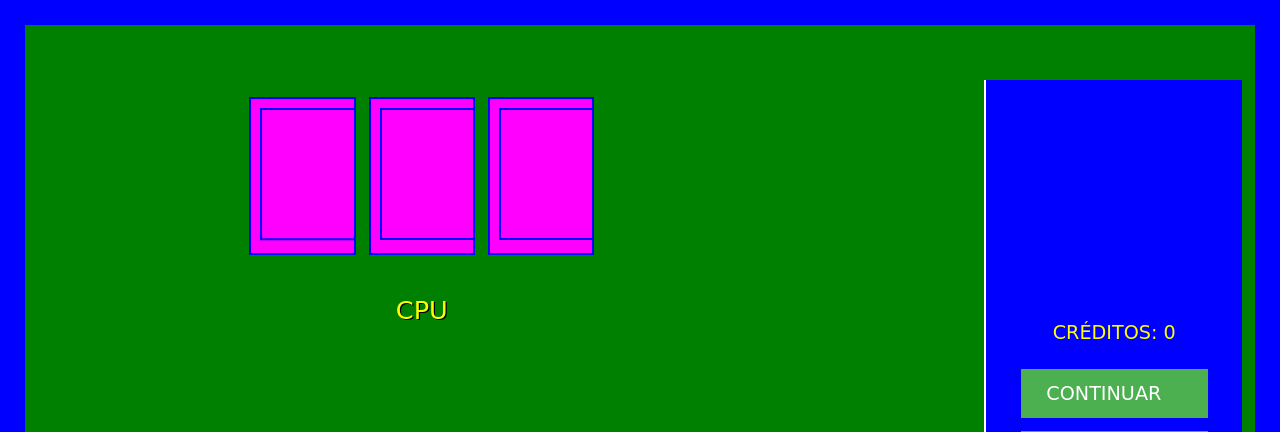
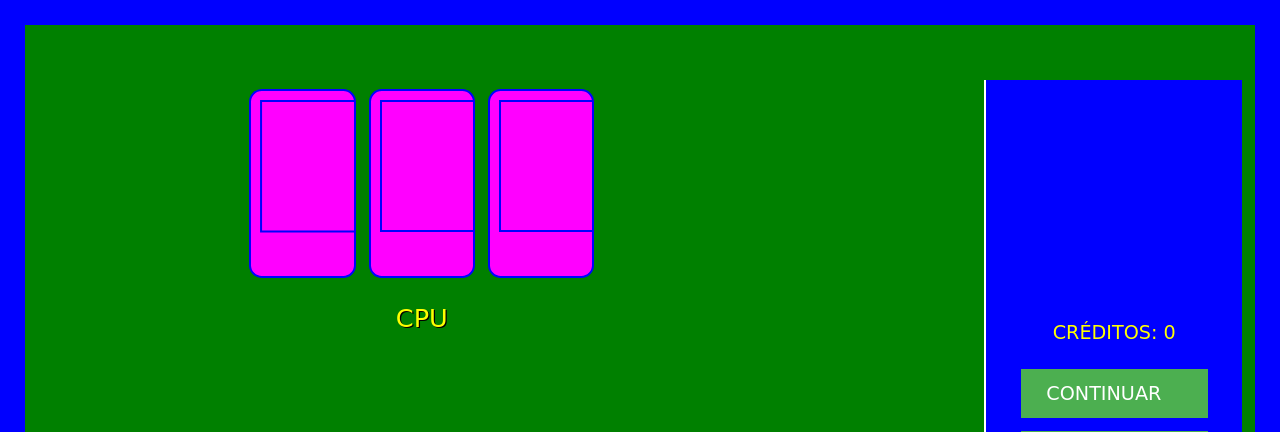
Before and after one commit to gustavojavier7/truco, a PHP site: page /index2.html in a window 1280 px wide. Shown: the top 432 px of the page. Run offline with PHP 8.4, Linux system fonts and the light colour scheme.

Commit message:
Update styles.css

```diff
--- a/styles.css
+++ b/styles.css
@@ -41,15 +41,17 @@ body {
     height: 40%;
 }
 
-/* Estilos para las cartas */
 .carta-back, .carta {
     width: 8vw;
-    height: 12vw;
+    height: 14.4vw; /* 12vw * 1.2 */
     margin: 0.5vw;
     display: flex;
     justify-content: center;
     align-items: center;
     border: 0.2vw solid #0000FF;
+    border-radius: 1vw; /* Añadir esquinas redondeadas */
+    background-color: #FF00FF;
+    transition: transform 0.3s;
 }
 
 .carta-back {
```
